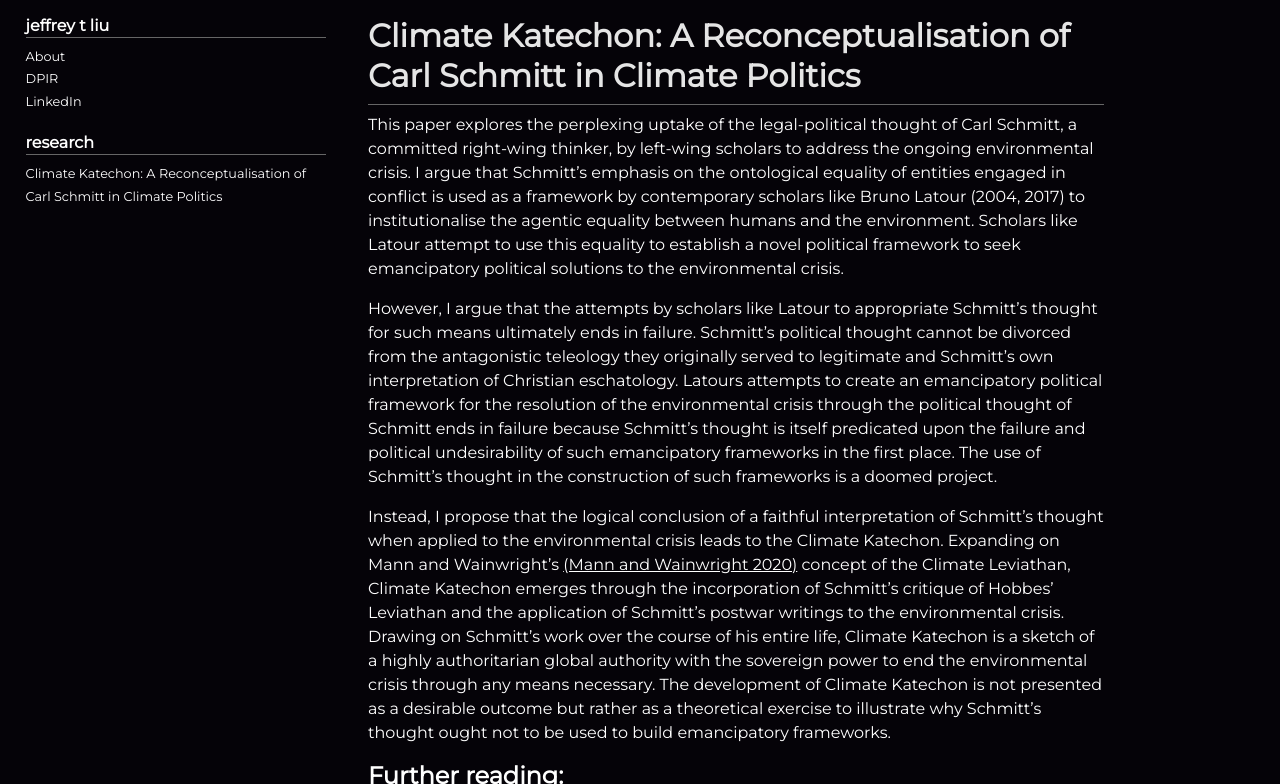
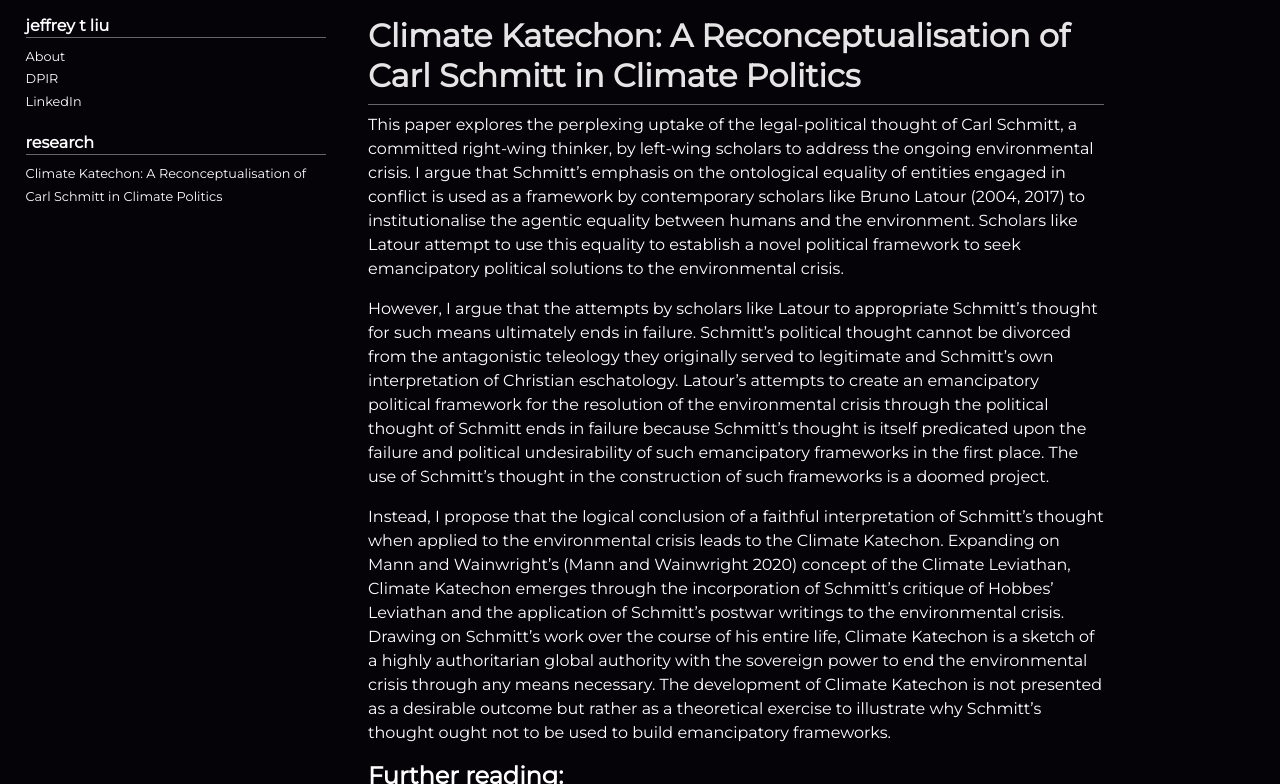
Before and after one commit to jeffrey-t-liu/jeffrey-t-liu.github.io, a Jekyll site: the page built from climate_katechon.md, in a window 1280 px wide and 900 px high, cut to the strip 0-784 px from the top of the window. Built offline with Jekyll 4.4.1, drawn with Linux system fonts in a browser that asks for light colours.

Commit message:
Update climate_katechon.md

```diff
--- a/climate_katechon.md
+++ b/climate_katechon.md
@@ -8,10 +8,9 @@
 
 This paper explores the perplexing uptake of the legal-political thought of Carl Schmitt, a committed right-wing thinker, by left-wing scholars to address the ongoing environmental crisis. I argue that Schmitt's emphasis on the ontological equality of entities engaged in conflict is used as a framework by contemporary scholars like Bruno Latour (2004, 2017) to institutionalise the agentic equality between humans and the environment. Scholars like Latour attempt to use this equality to establish a novel political framework to seek emancipatory political solutions to the environmental crisis.
 
-However, I argue that the attempts by scholars like Latour to appropriate Schmitt’s thought for such means ultimately ends in failure. Schmitt’s political thought cannot be divorced from the antagonistic teleology they originally served to legitimate and Schmitt’s own interpretation of Christian eschatology. Latours attempts to create an emancipatory political framework for the resolution of the environmental crisis through the political thought of Schmitt ends in failure because Schmitt’s thought is itself predicated upon the failure and political undesirability of such emancipatory frameworks in the first place. The use of Schmitt’s thought in the construction of such frameworks is a doomed project.
+However, I argue that the attempts by scholars like Latour to appropriate Schmitt’s thought for such means ultimately ends in failure. Schmitt’s political thought cannot be divorced from the antagonistic teleology they originally served to legitimate and Schmitt’s own interpretation of Christian eschatology. Latour's attempts to create an emancipatory political framework for the resolution of the environmental crisis through the political thought of Schmitt ends in failure because Schmitt’s thought is itself predicated upon the failure and political undesirability of such emancipatory frameworks in the first place. The use of Schmitt’s thought in the construction of such frameworks is a doomed project.
 
-Instead, I propose that the logical conclusion of a faithful interpretation of Schmitt’s thought when applied to the environmental crisis leads to the Climate Katechon. Expanding on Mann and Wainwright’s [(Mann and Wainwright 2020)](https://github.com/poole/poole)
-concept of the Climate Leviathan, Climate Katechon emerges through the incorporation of Schmitt’s critique of Hobbes’ Leviathan and the application of Schmitt’s postwar writings to the environmental crisis. Drawing on Schmitt’s work over the course of his entire life, Climate Katechon is a sketch of a highly authoritarian global authority with the sovereign power to end the environmental crisis through any means necessary. The development of Climate Katechon is not presented as a desirable outcome but rather as a theoretical exercise to illustrate why Schmitt’s thought ought not to be used to build emancipatory frameworks.
+Instead, I propose that the logical conclusion of a faithful interpretation of Schmitt’s thought when applied to the environmental crisis leads to the Climate Katechon. Expanding on Mann and Wainwright’s (Mann and Wainwright 2020) concept of the Climate Leviathan, Climate Katechon emerges through the incorporation of Schmitt’s critique of Hobbes’ Leviathan and the application of Schmitt’s postwar writings to the environmental crisis. Drawing on Schmitt’s work over the course of his entire life, Climate Katechon is a sketch of a highly authoritarian global authority with the sovereign power to end the environmental crisis through any means necessary. The development of Climate Katechon is not presented as a desirable outcome but rather as a theoretical exercise to illustrate why Schmitt’s thought ought not to be used to build emancipatory frameworks.
 
 
 <h2>
```
